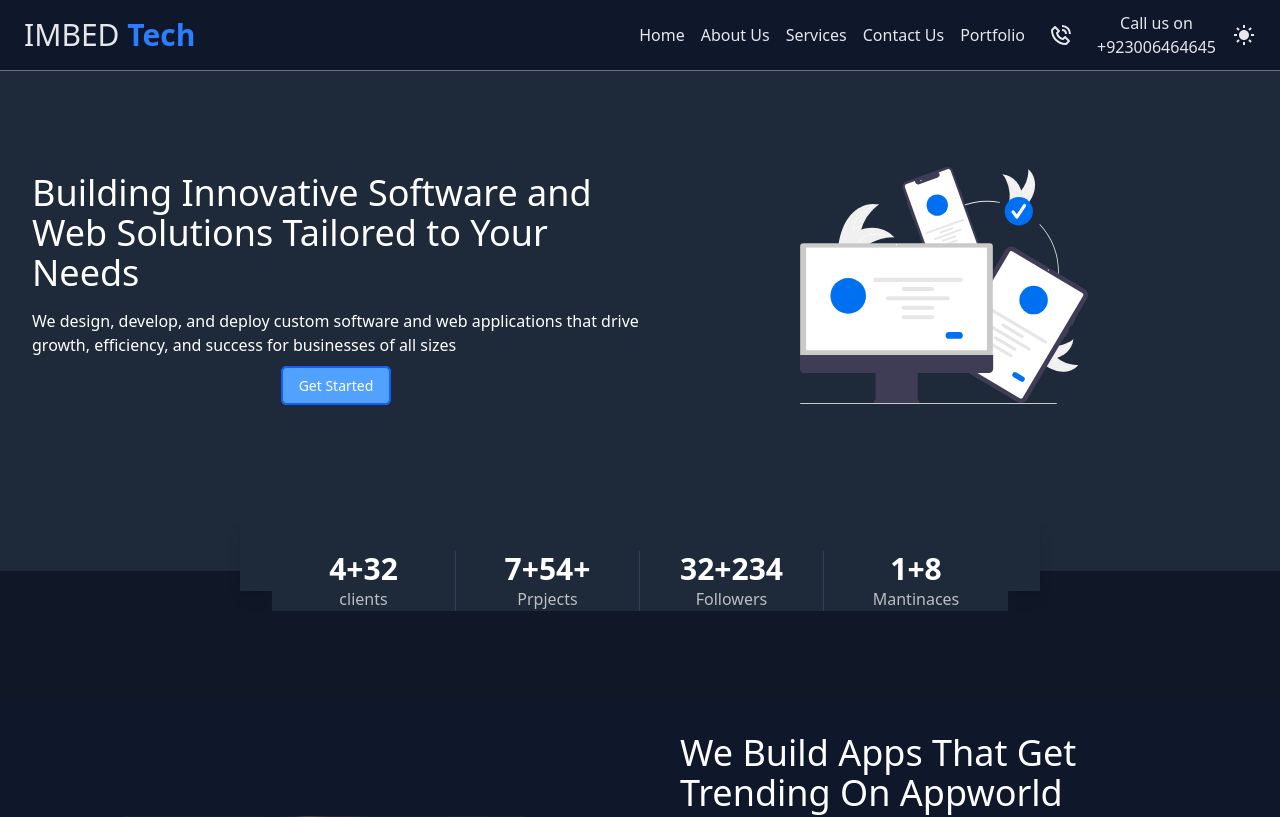
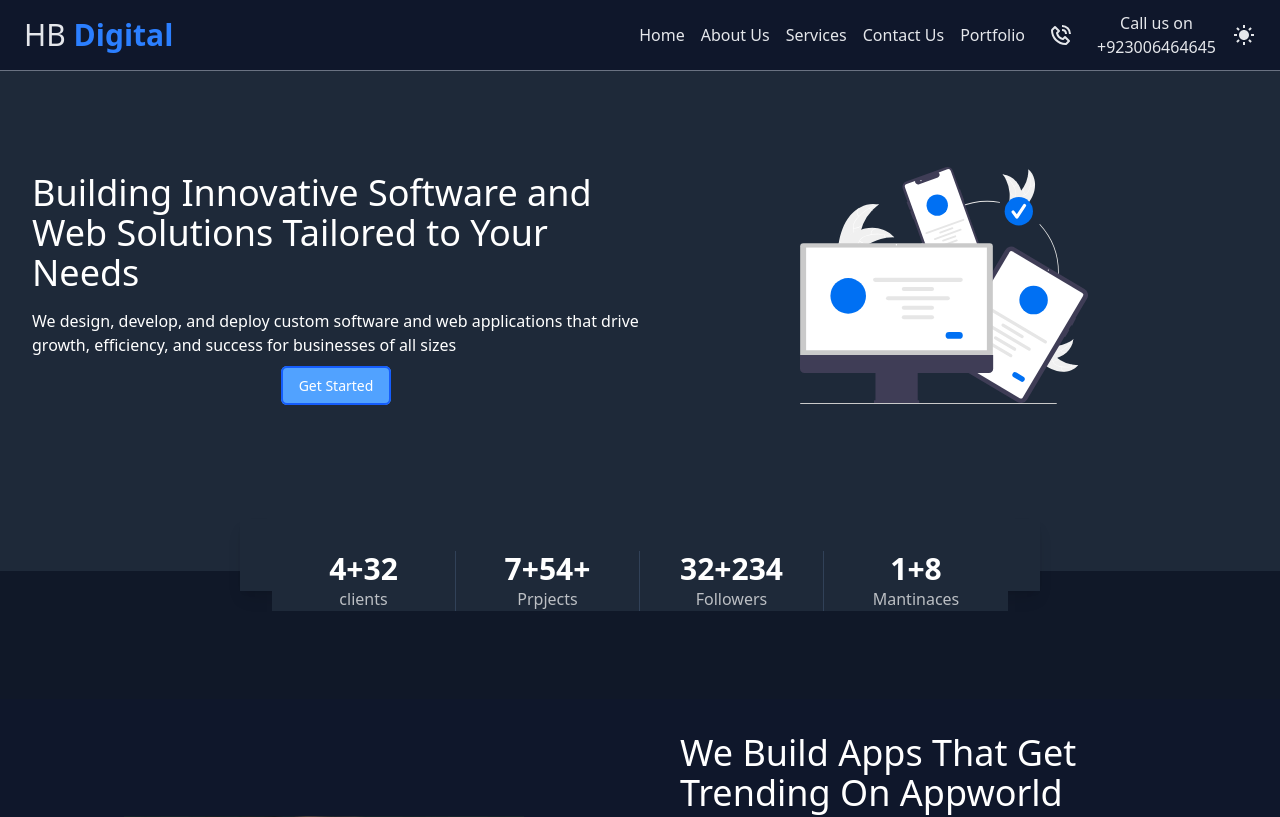
Before and after one commit to likeam/HBDigitalAgency, a React (Vite) app: page / in a window 1280 px wide. Shown: the top 817 px of the page. Built offline with nearby package versions, Linux system fonts and the light colour scheme.

Commit message:
Changing name

```diff
--- a/src/components/Navbar.jsx
+++ b/src/components/Navbar.jsx
@@ -31,9 +31,9 @@ const Navbar = () => {
           {/* LOGO  */}
           <div className=" text-2xl md:text-3xl dark:text-gray-200">
             <a href="#" className="">
-              IMBED{" "}
+              HB{" "}
               <span className=" inline-block font-bold text-blue-500">
-                Tech
+                Digital
               </span>{" "}
             </a>
           </div>
--- a/src/components/SampleBanner.jsx
+++ b/src/components/SampleBanner.jsx
@@ -13,7 +13,7 @@ const SampleBanner = () => {
             <div className="px-2">
               <iframe
                 className=" aspect-video w-full"
-                src="https://www.youtube.com/embed/gRWMen27Uio?si=VtHMh9xCxQ6ccFh8"
+                src="https://youtu.be/8oON21G1Bqg?si=65h395t0NFxEDT_c"
                 title="YouTube video player"
                 frameBorder="0"
                 allow=" accelerometer; autoplay; clipboard-write; encrypted-media; gyroscope; picture-in-picture; web-share"
```
